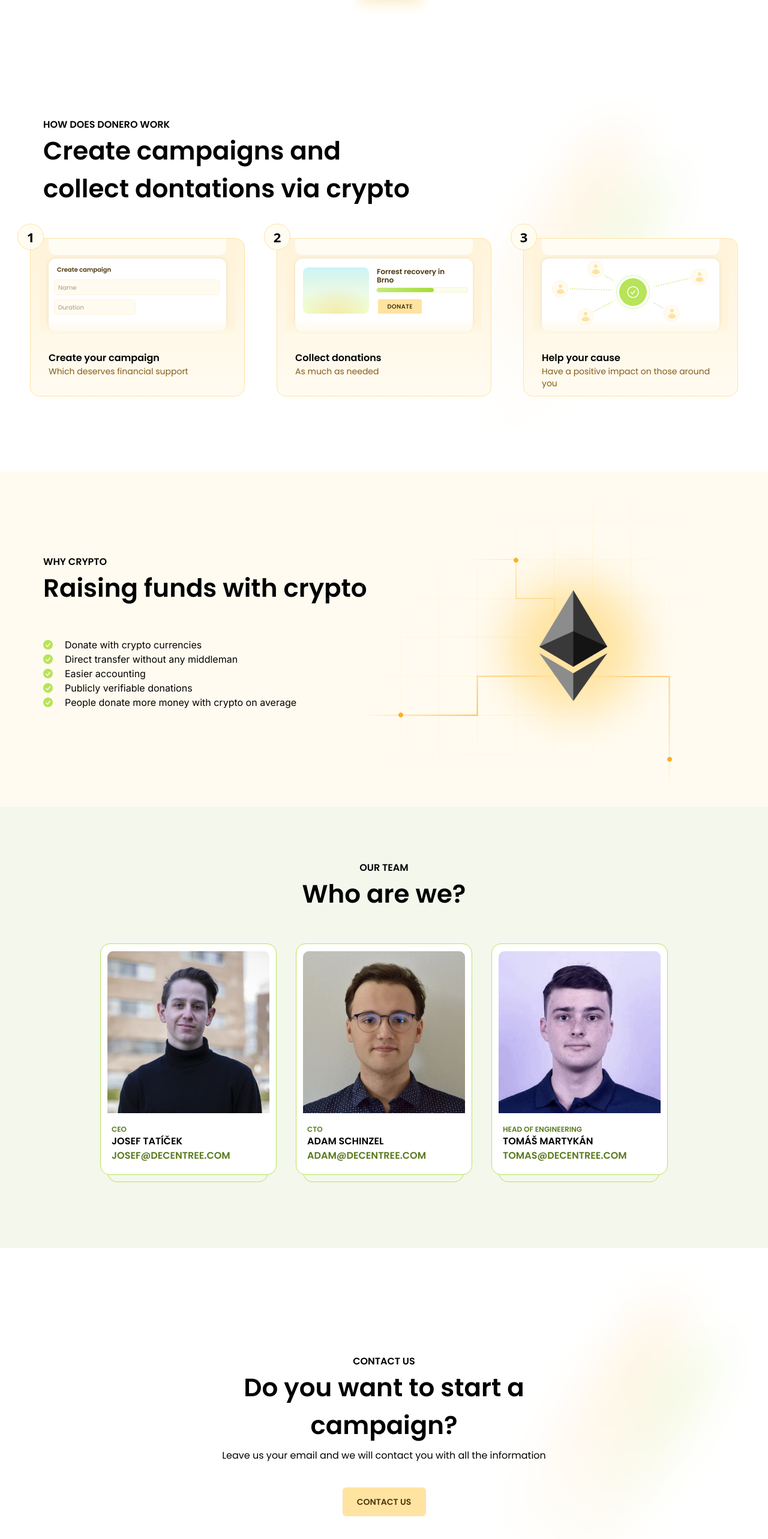
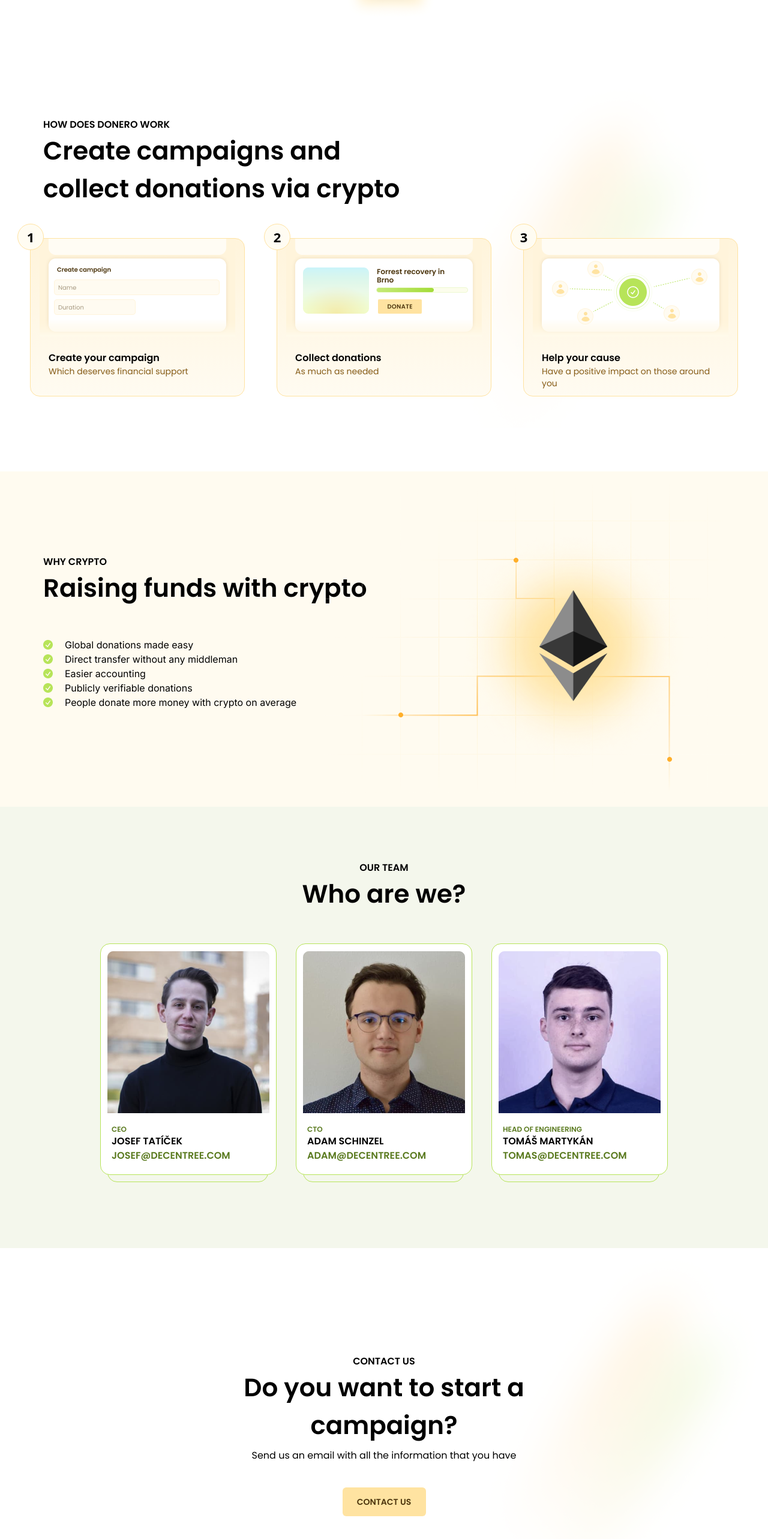
Before and after one commit to Decentree/donero, a Next.js app: page / in a window 1280 px wide. Shown: the part 1214-3780 px from the top of the page at 60% size. Built offline with nearby package versions, Linux system fonts and the light colour scheme.

Commit message:
small fixes

```diff
--- a/components/ContactUsSection.tsx
+++ b/components/ContactUsSection.tsx
@@ -9,7 +9,7 @@ export const ContactUsSection = ()=>{
       <div className="text-center">
         <MainFontText text="CONTACT US" extrastyle="text-base"/>
         <MainFontText text="Do you want to start a campaign?" extrastyle="text-[30px] md:text-[42px] pb-[7px]"/>
-        <p className="font-main_font font-normal">Leave us your email and we will contact you with all the information</p>
+        <p className="font-main_font font-normal">Send us an email with all the information that you have</p>
       </div>
       <div className="w-full flex">
         <Button href="mailto://info@decentree.com" extrastyle="mt-[41px] m-auto w-[139px]" text="Contact us"/>
--- a/components/Footer.tsx
+++ b/components/Footer.tsx
@@ -4,6 +4,9 @@ import { Section } from "./Section"
 import DoneroAndDecentree from "public/icons/DoneroAndDecentree.svg"
 
 export const Footer = ()=>{
+  const today = new Date()
+  const year = today.getFullYear()
+
   return(
     <div>
       <Section sectionExtraStyle="px-10 mt-[55px]">
@@ -13,7 +16,7 @@ export const Footer = ()=>{
         <p className="w-[379px] m-auto lg:m-0 mb-[10px] pt-[20px] lg:pb-[59px] text-[#737373] text-sm text-center lg:text-left">Our mission is to utilise blockchain to help as many people as possible.</p>
         <div className="absolute left-0 bottom-50 border-t border-[#E4E5E5] w-full"></div>
         <div className="lg:flex items-center lg:h-[87px]">
-          <p className="my-5 lg:my-0 sm:w-[500px] text-[#737373] text-sm m-auto lg:m-0 text-center lg:text-left">©Donero Foundation s.r.o. Všechna práva vyhrazena.</p>
+          <p className="my-5 lg:my-0 sm:w-[500px] text-[#737373] text-sm m-auto lg:m-0 text-center lg:text-left">Copyright © {year} Donero Foundation s.r.o. All rights reserved.</p>
         </div>
       </Section>
     </div>
--- a/components/HowDoesDoneroWorkSection.tsx
+++ b/components/HowDoesDoneroWorkSection.tsx
@@ -33,7 +33,7 @@ export const HowDoesDoneroWorkSection = ()=>{
     <Section sectionExtraStyle="bg-center bg-no-repeat bg-[url('/images/ColorfulBackground.png')] xl:h-[729px] py-[50px] lg:py-[139px]">
       <div className="px-[22px]">
         <MainFontText text="HOW DOES DONERO WORK" extrastyle="text-center xl:text-left text-base"/>
-        <MainFontText text="Create campaigns and collect dontations via crypto" extrastyle="text-center xl:text-left text-[30px] md:text-[42px] xl:w-[615px] pb-[51px]"/>
+        <MainFontText text="Create campaigns and collect donations via crypto" extrastyle="text-center xl:text-left text-[30px] md:text-[42px] xl:w-[615px] pb-[51px]"/>
       </div>
       <div className="justify-between xl:flex">
         {DATA.map(section=>{
--- a/components/WhyCryptoSection.tsx
+++ b/components/WhyCryptoSection.tsx
@@ -9,7 +9,7 @@ import Ethereum from "public/images/Ethereum.png"
 export const WhyCryptoSection =()=>{
 
   const WhyCryptoSectionData = [
-    "Donate with crypto currencies",
+    "Global donations made easy",
     "Direct transfer without any middleman",
     "Easier accounting",
     "Publicly verifiable donations",
--- a/pages/_document.tsx
+++ b/pages/_document.tsx
@@ -4,6 +4,7 @@ export default function Document() {
   return (
     <Html>
       <Head>
+        <title>Donero</title>
         <link rel="preconnect" href="https://fonts.googleapis.com"/>
         <link href="https://fonts.googleapis.com/css2?family=Poppins:wght@400;600&display=swap" rel="stylesheet"/>
         <link href="https://fonts.googleapis.com/css2?family=Inter&display=swap" rel="stylesheet"/>
```
